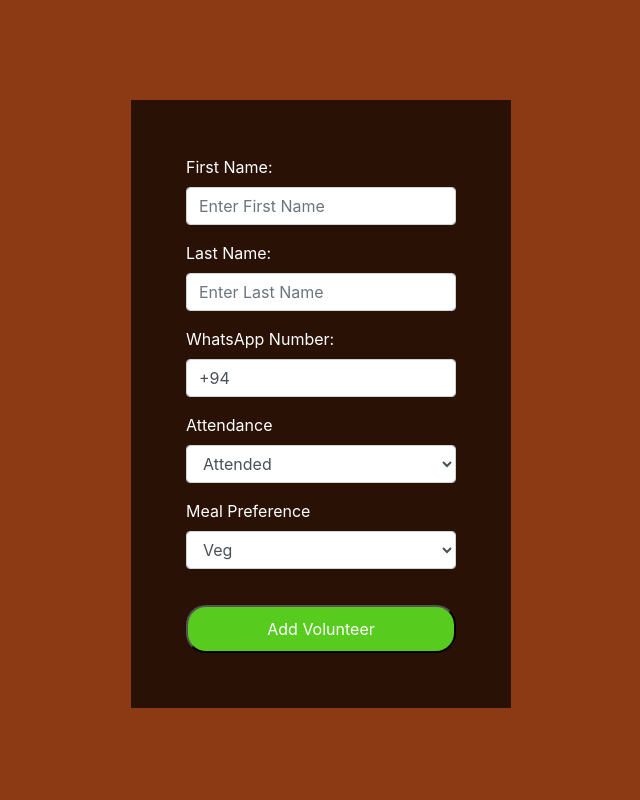
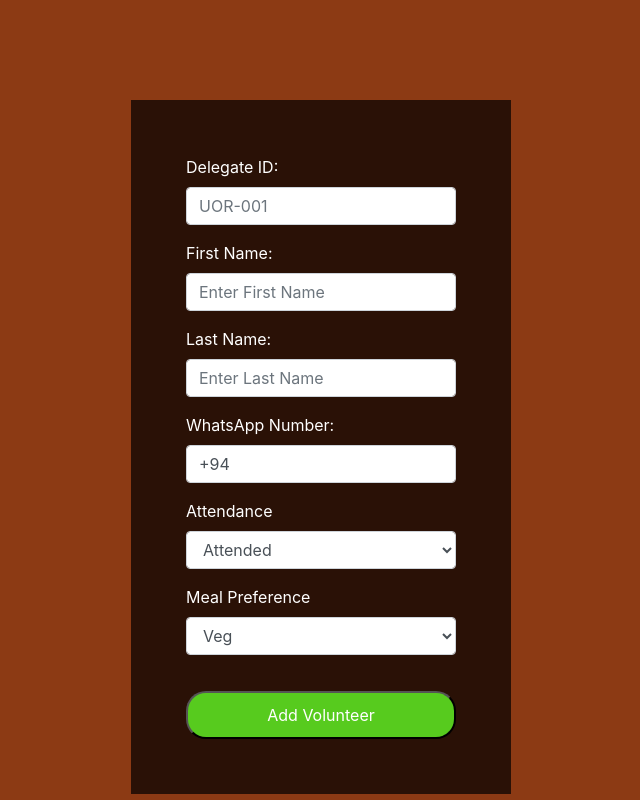
Before and after one commit to RameshRukshan/ZP_Awrudu_QRGenerator_And_MarkAttendance_Meal_Preferences, a PHP site: page /QR/pages/add_new_user.php in a window 1280 px wide. Shown: the whole page, without its empty margins (319-959 px from the left). Run offline with PHP 8.4, Linux system fonts and the light colour scheme.

Commit message:
added delegate ID field

```diff
--- a/pages/add_new_user.php
+++ b/pages/add_new_user.php
@@ -9,16 +9,15 @@
  			<div class="col-md-4 mx-auto" id="myform">
 
 			 	<?php
-
-
 				if(isset($_POST["submit"])) {
+					$del_id = $_POST["del_id"];
 					$first_name = $_POST["first_name"];
 					$last_name = $_POST["last_name"];
 					$whatsapp_no = $_POST["wano"];
 					$attendance = $_POST["attendance"];
 					$meal = $_POST["meal"];
 
-					$sql = "INSERT INTO users (first_name, last_name, whatsapp, attended, meal) VALUES ('$first_name', '$last_name','$whatsapp_no', '$attendance', '$meal')";
+					$sql = "INSERT INTO users (delegate_id ,first_name, last_name, whatsapp, attended, meal) VALUES ('$del_id','$first_name', '$last_name','$whatsapp_no', '$attendance', '$meal')";
 					$conn->query($sql);
 
 					if ($conn->affected_rows > 0) {
@@ -30,12 +29,14 @@
 						echo "Error: ". $sql. "<br>". $conn->error;
 					}
 				}
-
 				$conn->close();
 				?>
 
  				<form action="#" method="POST" style="margin: 0 auto; padding: 40px;" enctype="multipart/form-data">
-
+				 <div class="form-group">
+ 						<label>Delegate ID:</label>
+ 						<input type="text" name="del_id" class="form-control" placeholder="UOR-001">
+ 					</div>
  					<div class="form-group">
  						<label>First Name:</label>
  						<input type="text" name="first_name" class="form-control" placeholder="Enter First Name">
--- a/pages/all_users.php
+++ b/pages/all_users.php
@@ -22,6 +22,7 @@
                     <thead>
                         <tr>
                             <th>Student ID</th>
+                            <th>Delegate ID</th>
                             <th>First Name</th>
                             <th>Last Name</th>
                             <th>Attended</th>
@@ -40,10 +41,11 @@
                                ?>
                                 <tr>
                                     <td><?php echo $rs['id'];?></td>
+                                    <td><?php echo $rs['delegate_id'];?></td>
                                     <td><?php echo $rs['first_name'];?></td>
                                     <td><?php echo $rs['last_name'];?></td>
-                                    <td> <?php echo $rs['attended'];?></td>
-                                    <td> <?php echo $rs['meal'];?></td>
+                                    <td><?php echo $rs['attended'];?></td>
+                                    <td><?php echo $rs['meal'];?></td>
                                     <td><a href="https://wa.me/<?php echo $rs['whatsapp'];?>?txt=https://api.qrserver.com/v1/create-qr-code/?size=500x500&data=<?php echo $rs['id'];?>" target="_blank">WhatsApp</a></td>
                                     <td>
                                         <a href="https://api.qrserver.com/v1/create-qr-code/?size=500x500&data=<?php echo $rs['id'];?>" target="_blank" onclick="createQR(<?php echo $rs['id'];?>)">Generate</a>
```
